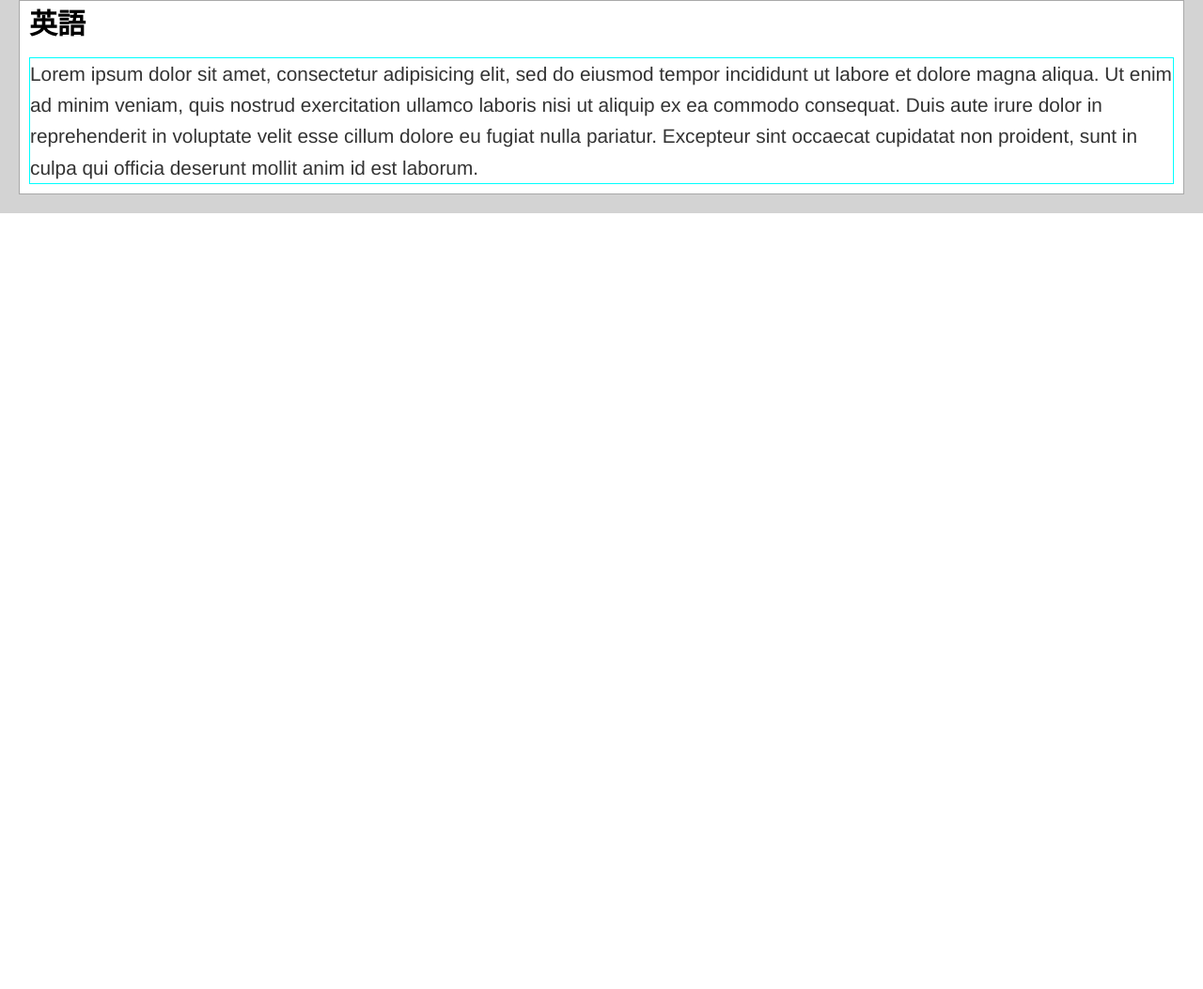
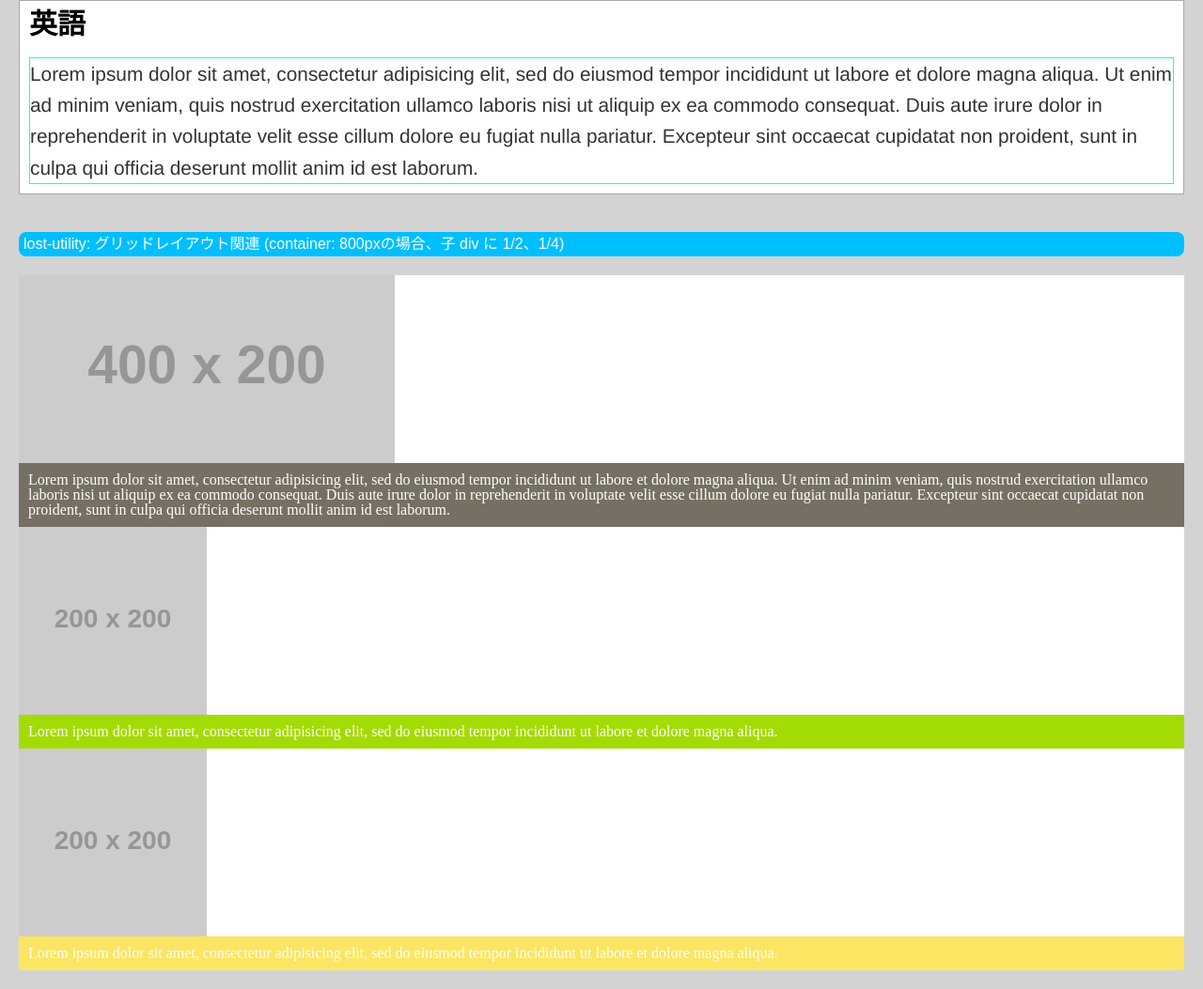
Before and after one commit to amd-web/tablesetting, a website: page src/public/index.html in a window 1280 px wide. Shown: the part 260-1313 px from the top of the page at 94% size. Before the commit the page ends 800 px from the top, so only its background shows below. Drawn offline with nearby package versions, Linux system fonts and the light colour scheme; files that its build step writes are made by us from their sources; placeholder pictures from the web are drawn by us.

Commit message:
lost-utility sampleを追加

```diff
--- a/src/public/index.html
+++ b/src/public/index.html
@@ -77,7 +77,9 @@
 
 			<!-- demo: 上下文字のline-height切りデモ -->
 			<div class="demo-text-util">
-				<code>.u--inecut-cut:  上下の文字を切るけど、line-height は適用</code>
+				<code class="code-description">
+					.u--inecut-cut:  上下の文字を切るけど、line-height は適用
+				</code>
 				<div class="demo-text-util__japanese_block">
 					<h3 class="demo-text-util__title">日本語</h3>
 					<p class="demo-text-util__paragraph u--linecut">
@@ -93,6 +95,62 @@
 				</div>
 			</div>
 
+			<!--
+			lost-utility demo: float colを自動的に clear fix させる
+			@NOTE Android 4.3 以下は対応ができないので注意
+			-->
+			<div class="demo-col-util">
+				<code class="code-description">
+					lost-utility: グリッドレイアウト関連 (container: 800pxの場合、子 div に 1/2、1/4)
+				</code>
+				<div class="demo-col-util__container">
+					<div class="demo-col-util__image demo-col-util__image--col2">
+						<a href="http://placehold.it">
+							<img src="http://placehold.it/400x200/522A64/FFFFFF">
+						</a>
+					</div>
+					<div
+						class="
+						demo-col-util__text
+						demo-col-util__text--background-mud
+						demo-col-util__text--col2">
+						<p>
+							Lorem ipsum dolor sit amet, consectetur adipisicing elit, sed do eiusmod tempor incididunt ut labore et dolore magna aliqua. Ut enim ad minim veniam, quis nostrud exercitation ullamco laboris nisi ut aliquip ex ea commodo consequat. Duis aute irure dolor in reprehenderit in voluptate velit esse cillum dolore eu fugiat nulla pariatur. Excepteur sint occaecat cupidatat non proident, sunt in culpa qui officia deserunt mollit anim id est laborum.
+						</p>
+					</div>
+				</div>
+
+				<div class="demo-col-util__container">
+					<div class="demo-col-util__image demo-col-util__image--col4">
+						<a href="http://placehold.it">
+							<img src="http://placehold.it/200x200/FF0065/FFFFFF">
+						</a>
+					</div>
+					<div
+						class="
+						demo-col-util__text
+						demo-col-util__text--background-green
+						demo-col-util__text--col4 ">
+						<p>
+							Lorem ipsum dolor sit amet, consectetur adipisicing elit, sed do eiusmod tempor incididunt ut labore et dolore magna aliqua.
+						</p>
+					</div>
+					<div class="demo-col-util__image demo-col-util__image--col4">
+						<a href="http://placehold.it">
+							<img src="http://placehold.it/200x200/00A3B2/FFFFFF">
+						</a>
+					</div>
+					<div
+						class="
+						demo-col-util__text
+						demo-col-util__text--background-yellow
+						demo-col-util__text--col4 ">
+						<p>
+							Lorem ipsum dolor sit amet, consectetur adipisicing elit, sed do eiusmod tempor incididunt ut labore et dolore magna aliqua.
+						</p>
+					</div>
+				</div>
+			</div>
 		</article>
 		<!-- /content -->
 
--- a/src/sass/style.scss
+++ b/src/sass/style.scss
@@ -7,22 +7,25 @@
 
 }
 
+
+// demo
+//==============================================================================
+.code-description {
+  font-family: $font-yugo;
+  display: block;
+  background: deepskyblue;
+  margin-bottom: 20px;
+  color: white;
+  padding: 5px;
+  border-radius: 8px;
+}
+
 // .demo-text-util
 // [line-cut util] を再現する為
 //==============================================================================
 .demo-text-util {
   background: lightgrey;
   padding: 20px;
-
-  code {
-    font-family: $font-yugo;
-    display: block;
-    background: deepskyblue;
-    margin-bottom: 20px;
-    color: white;
-    padding: 5px;
-    border-radius: 8px;
-  }
 
   &__title {
     font-weight: 900;
@@ -51,3 +54,45 @@
     font-family: Helvetica, Arial;
   }
 }
+
+// .demo-col-util
+// [lost-utility] を再現する為 (http://lostgrid.org/)
+//==============================================================================
+.demo-col-util {
+  background: lightgrey;
+  padding: 20px;
+
+  &__container {
+    background: white;
+    lost-utility: clearfix;
+    lost-center: 800px;
+
+  }
+  &__image {
+    &--col2 {
+      lost-column: 1/2 0 0;
+    }
+    &--col4 {
+      lost-column: 1/4 0 0;
+    }
+  }
+  &__text {
+    padding: 10px;
+    color: white;
+    &--col2 {
+      lost-column: 1/2 0 0;
+    }
+    &--col4 {
+      lost-column: 1/4 0 0;
+    }
+    &--background-yellow {
+      background-color: #fbe562;
+    }
+    &--background-green {
+      background-color: #a3db05;
+    }
+    &--background-mud {
+      background-color: #766f63;
+    }
+  }
+}
```
